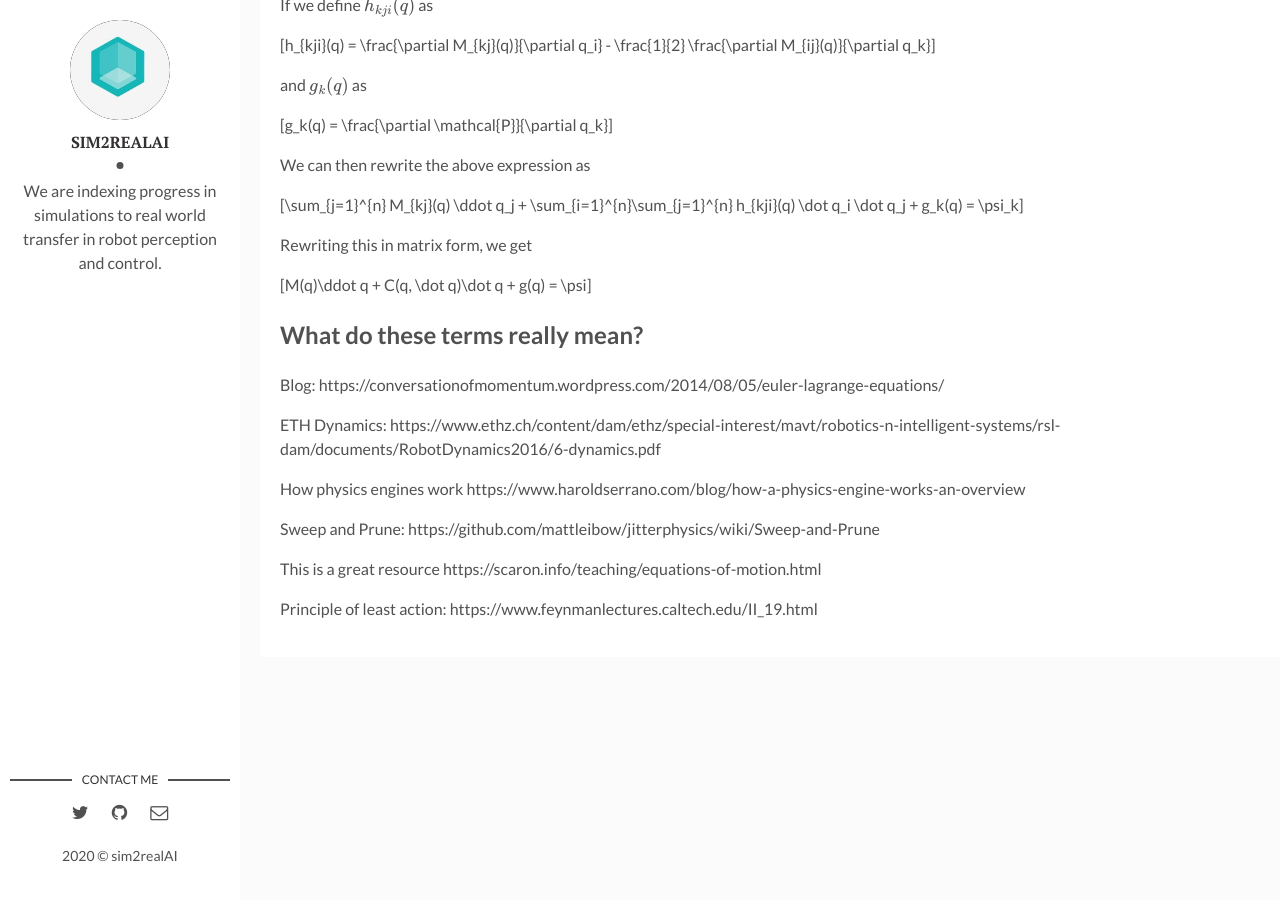
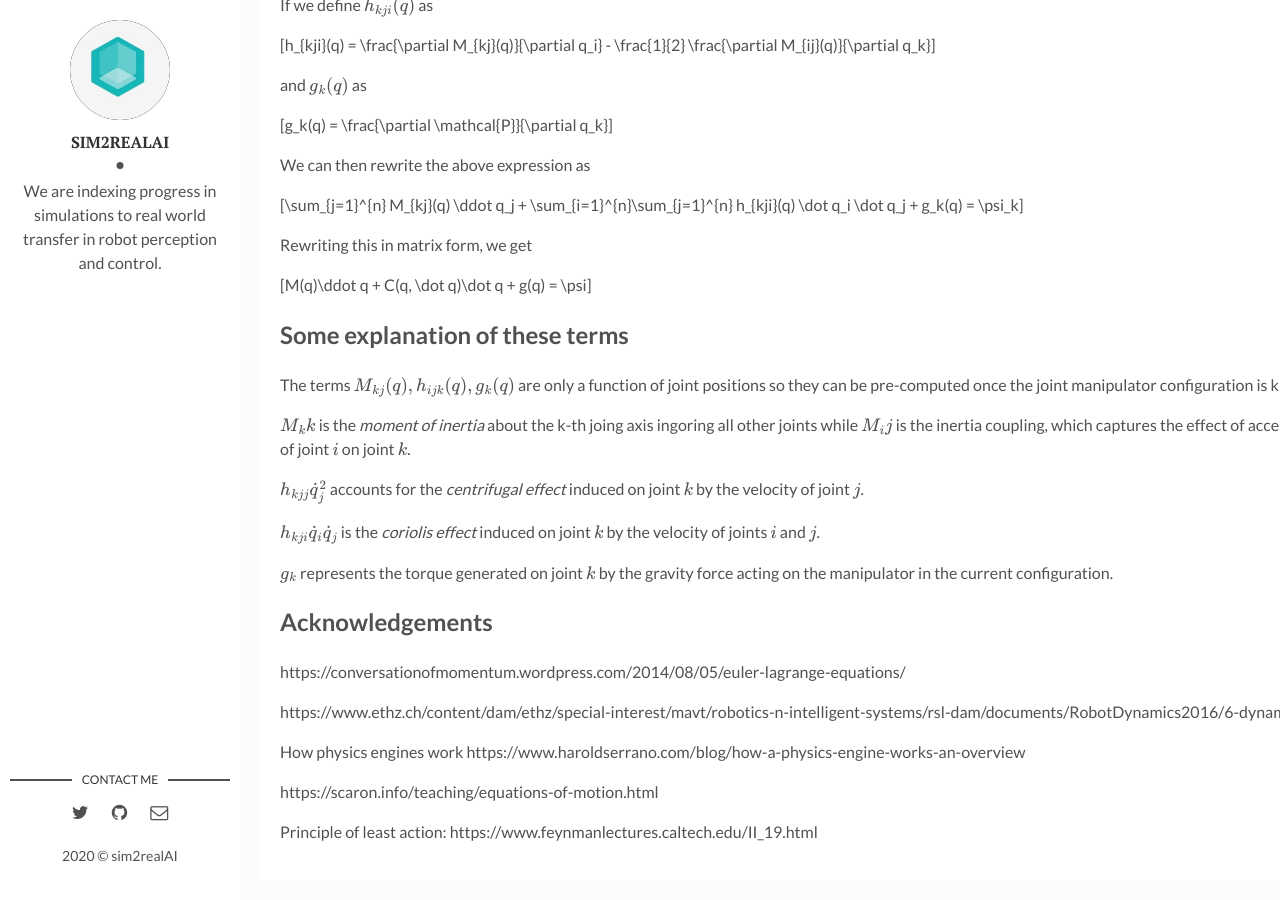
Before and after one commit to backupsim2realai/backupsim2realai.github.io, a Jekyll site: the page built from _posts/2019-04-15-Dynamic-Model-Of-Manipulators.markdown, in a window 1280 px wide and 900 px high, scrolled down 5995 px. Built offline with Jekyll 4.4.1, drawn with Linux system fonts in a browser that asks for light colours; formulas are drawn with MathJax 3.

Commit message:
updating
Signed-off-by: Ankur Handa <ahanda@nvidia.com>

```diff
--- a/_posts/2019-04-15-Dynamic-Model-Of-Manipulators.markdown
+++ b/_posts/2019-04-15-Dynamic-Model-Of-Manipulators.markdown
@@ -282,19 +282,27 @@ $$
 M(q)\ddot q + C(q, \dot q)\dot q + g(q) = \psi
 $$
 
-## What do these terms really mean?
+## Some explanation of these terms
+
+The terms $$M_{kj}(q), h_{ijk}(q), g_k(q)$$ are only a function of joint positions so they can be pre-computed once the joint manipulator configuration is known.
+
+$$M_kk$$ is the *moment of inertia* about the k-th joing axis ingoring all other joints while $$M_ij$$ is the inertia coupling, which captures the effect of acceleration of joint $$i$$ on joint $$k$$.
+
+$$h_{kjj}\dot q_j^2$$ accounts for the *centrifugal effect* induced on joint $$k$$ by the velocity of joint $$j$$.
+
+$$h_{kji} \dot q_i \dot q_j$$ is the *coriolis effect* induced on joint $$k$$ by the velocity of joints $$i$$ and $$j$$.
+
+$$g_k$$ represents the torque generated on joint $$k$$ by the gravity force acting on the manipulator in the current configuration.
 
 
+## Acknowledgements
 
+https://conversationofmomentum.wordpress.com/2014/08/05/euler-lagrange-equations/
 
-Blog: https://conversationofmomentum.wordpress.com/2014/08/05/euler-lagrange-equations/
-
-ETH Dynamics: https://www.ethz.ch/content/dam/ethz/special-interest/mavt/robotics-n-intelligent-systems/rsl-dam/documents/RobotDynamics2016/6-dynamics.pdf
+https://www.ethz.ch/content/dam/ethz/special-interest/mavt/robotics-n-intelligent-systems/rsl-dam/documents/RobotDynamics2016/6-dynamics.pdf
 
 How physics engines work https://www.haroldserrano.com/blog/how-a-physics-engine-works-an-overview
 
-Sweep and Prune: https://github.com/mattleibow/jitterphysics/wiki/Sweep-and-Prune
-
-This is a great resource https://scaron.info/teaching/equations-of-motion.html
+https://scaron.info/teaching/equations-of-motion.html
 
 Principle of least action: https://www.feynmanlectures.caltech.edu/II_19.html
```
